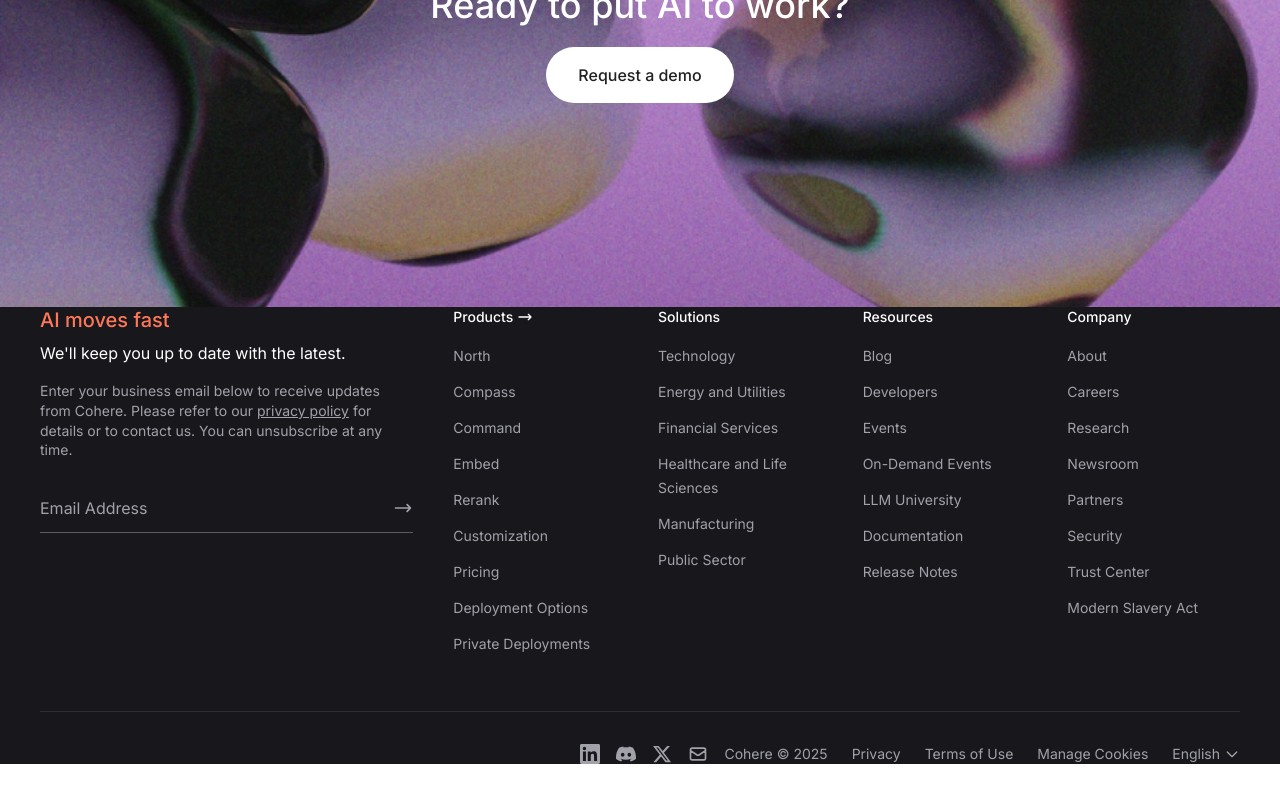
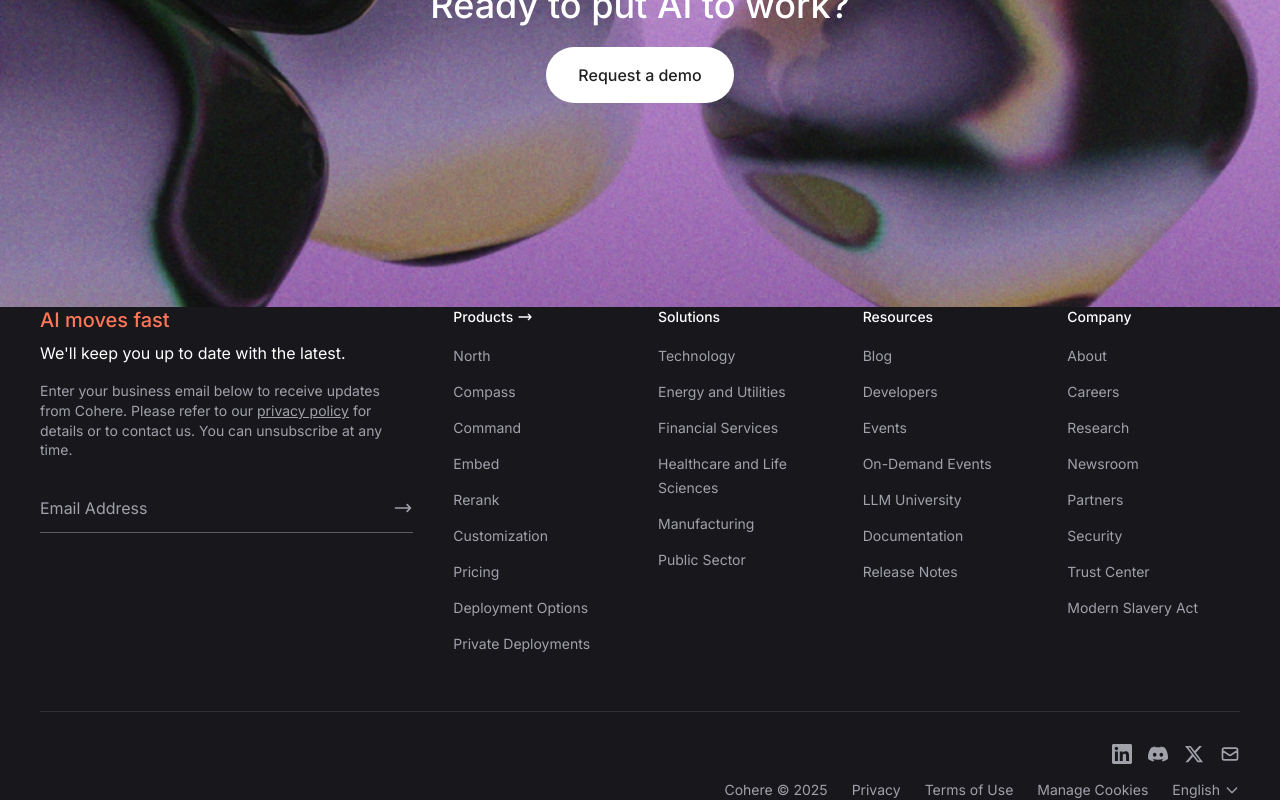
Before and after one commit to spacemachinesai/hyperfocus-web3, a Next.js app: page / in a window 1280 px wide. Shown: the part 6063-6863 px from the top of the page. Before the commit the page ends 6827 px from the top, so only its background shows below. Built offline with nearby package versions, Linux system fonts and the light colour scheme.

Commit message:
fix: footer bottom bar - stack vertically, align right on desktop

```diff
--- a/app/components/Footer.tsx
+++ b/app/components/Footer.tsx
@@ -122,9 +122,9 @@ export default function Footer() {
         </div>
 
         {/* Bottom Bar */}
-        <div className="border-t border-white/10 pt-8 flex flex-col md:flex-row md:justify-end items-center gap-4">
+        <div className="border-t border-white/10 pt-8 flex flex-col items-center md:items-end gap-4">
           {/* Social Links */}
-          <div className="flex items-center gap-4 order-1">
+          <div className="flex items-center gap-4">
             <Link href="#" className="text-neutral-65 hover:text-white transition-colors duration-300 ease-in-out" aria-label="LinkedIn">
               <svg className="w-5 h-5" fill="currentColor" viewBox="0 0 24 24">
                 <path d="M20.447 20.452h-3.554v-5.569c0-1.328-.027-3.037-1.852-3.037-1.853 0-2.136 1.445-2.136 2.939v5.667H9.351V9h3.414v1.561h.046c.477-.9 1.637-1.85 3.37-1.85 3.601 0 4.267 2.37 4.267 5.455v6.286zM5.337 7.433c-1.144 0-2.063-.926-2.063-2.065 0-1.138.92-2.063 2.063-2.063 1.14 0 2.064.925 2.064 2.063 0 1.139-.925 2.065-2.064 2.065zm1.782 13.019H3.555V9h3.564v11.452zM22.225 0H1.771C.792 0 0 .774 0 1.729v20.542C0 23.227.792 24 1.771 24h20.451C23.2 24 24 23.227 24 22.271V1.729C24 .774 23.2 0 22.222 0h.003z" />
@@ -148,7 +148,7 @@ export default function Footer() {
           </div>
 
           {/* Copyright and Links */}
-          <div className="flex flex-wrap items-center justify-center gap-6 order-2">
+          <div className="flex flex-wrap items-center justify-center gap-6">
             <span className="text-web3-14 text-neutral-65">
               Cohere &copy; {new Date().getFullYear()}
             </span>
```
